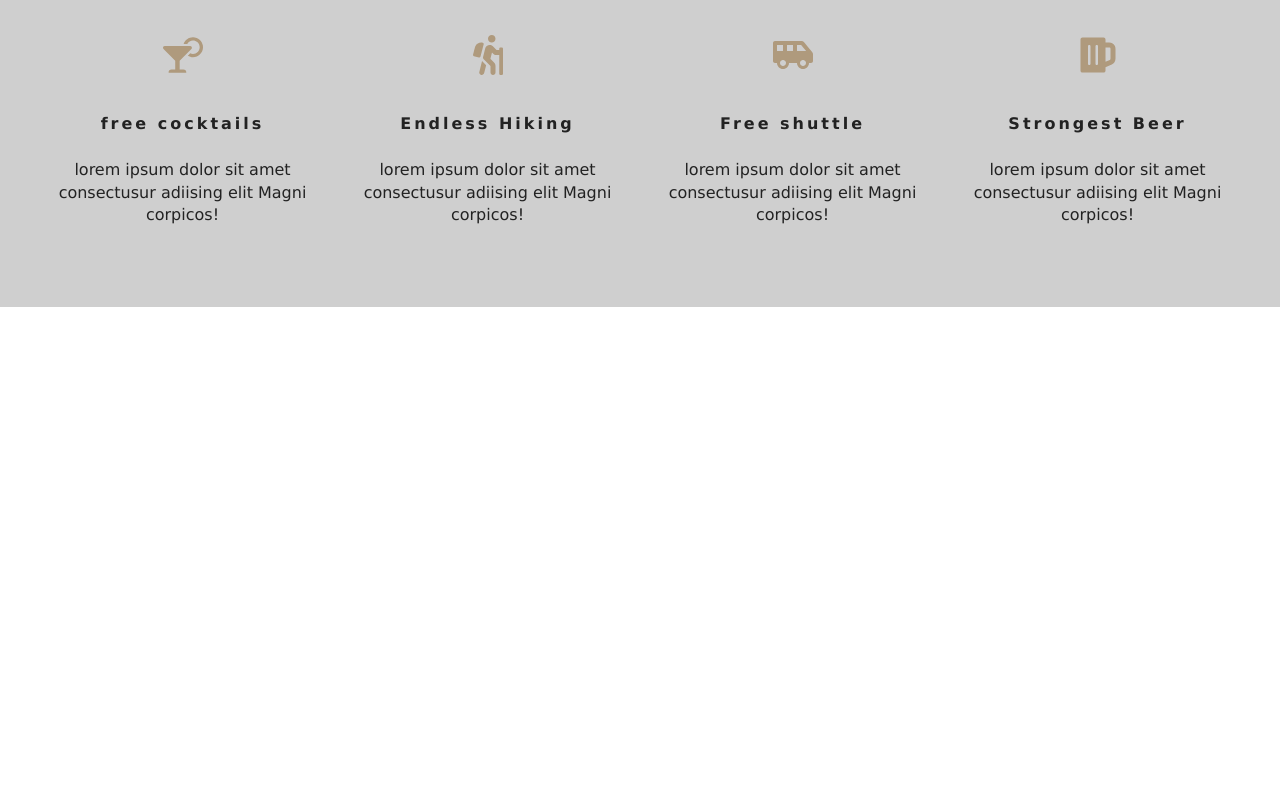
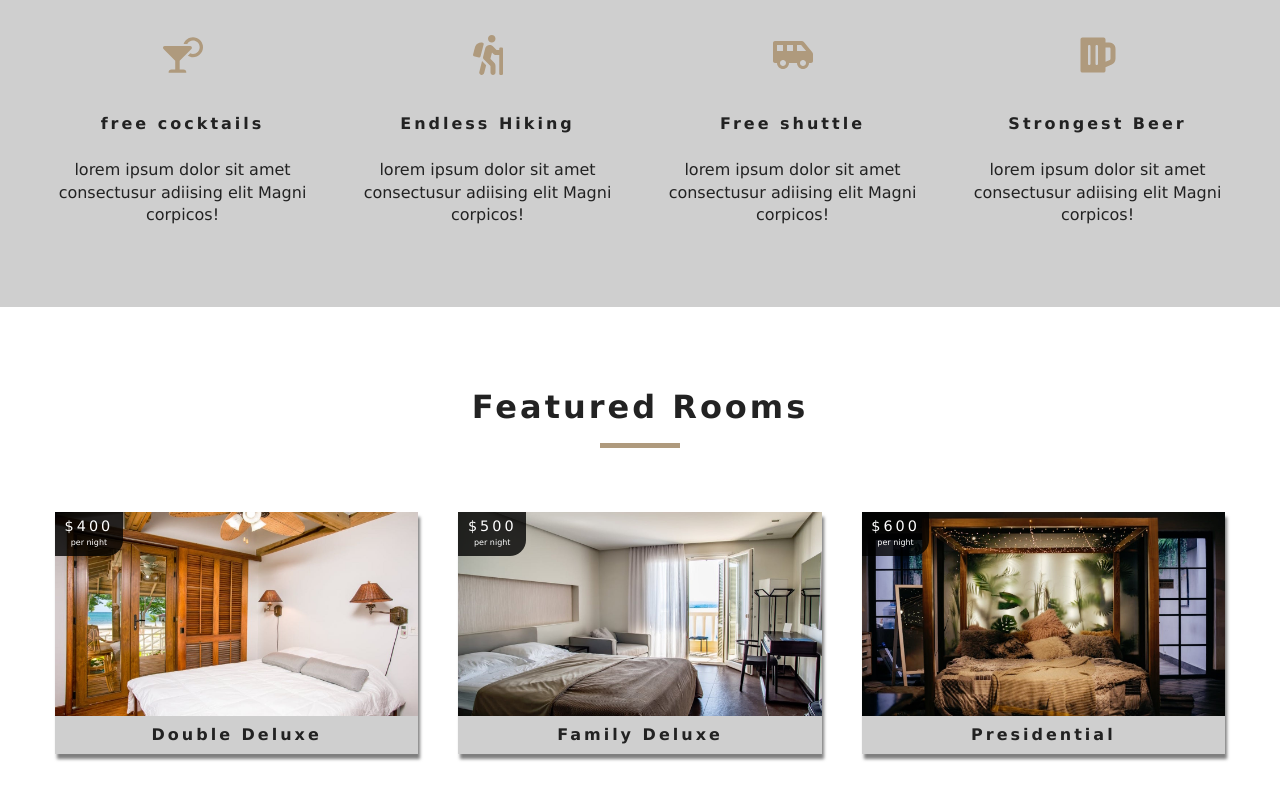
Before and after one commit to anhmmo/beach-resort, a React (Create React App) app: page / in a window 1280 px wide. Shown: the part 972-1772 px from the top of the page. Before the commit the page ends 1279 px from the top, so only its background shows below. Built offline with nearby package versions, Linux system fonts and the light colour scheme.

Commit message:
add featuredRoom

```diff
--- /dev/null
+++ b/src/components/FeaturedRooms.js
@@ -0,0 +1,23 @@
+import React, { Component } from 'react'
+import {RoomContext} from '../context';
+import Loading from './Loading';
+import Room from './Room';
+import Title from './Title';
+export default class FeaturedRooms extends Component {
+    static contextType = RoomContext;
+    render() {
+        let { loading, featuredRooms: rooms } = this.context;
+        rooms = rooms.map(room => {
+            return <Room key={room.id} room={room} />;
+        });
+
+        return (
+            <section className="featured-rooms">
+                <Title title="featured rooms" />
+                    <div className="featured-rooms-center">
+                        {loading ? <Loading /> : rooms}
+                    </div>
+            </section>
+        );
+    }
+}
--- /dev/null
+++ b/src/components/Loading.js
@@ -0,0 +1,10 @@
+import React from 'react'
+import loadingGif from '../images/gif/loading-arrow.gif';
+export default function Loading() {
+    return (
+        <div className="loading">
+            <h4>rooms data loading...</h4>
+            <img src={loadingGif} alt="Loading Gif"/>
+        </div>
+    )
+}
--- /dev/null
+++ b/src/components/Room.js
@@ -0,0 +1,36 @@
+import React from 'react'
+import {Link} from 'react-router-dom';
+import defaultImg from '../images/room-1.jpeg';
+import PropTypes from 'prop-types';
+
+export default function Room({room}) {
+    const {name, slug, images, price} = room;
+
+    return (
+        <article className = "room">
+            <div className="img-container">
+                <img src={images[0] || defaultImg} alt="single room"/>
+                <div className="price-top">
+                    <h6>${price}</h6>
+                    <p>per night</p>
+                </div>
+                <Link to = {`/rooms/${slug}`} className="btn-primary room-link">
+                    Features
+                </Link>
+            </div>
+            <p className="room-info">{name}</p>
+        </article>
+    );
+}
+
+
+Room.propTypes = {
+    room: PropTypes.shape(
+        {
+            name:PropTypes.string.isRequired,
+            slug:PropTypes.string.isRequired,
+            images:PropTypes.arrayOf(PropTypes.string).isRequired,
+            price:PropTypes.number.isRequired
+        }
+    )
+}
--- a/src/pages/Home.js
+++ b/src/pages/Home.js
@@ -3,6 +3,7 @@ import Hero from '../components/Hero';
 import Banner from '../components/Banner';
 import {Link} from 'react-router-dom';
 import Services from '../components/Services';
+import FeaturedRooms from '../components/FeaturedRooms';
 
 export default function Home() {
     return (
@@ -16,6 +17,7 @@ export default function Home() {
         </Banner>
     </Hero>
     <Services />
+    <FeaturedRooms />
     </>
     );
 }
--- a/src/pages/SingleRoom.js
+++ b/src/pages/SingleRoom.js
@@ -1,11 +1,49 @@
 import React, { Component } from 'react'
+import defaultBcg from '../images/room-1.jpeg';
+import Hero from '../components/Hero';
+import Banner from '../components/Banner';
+import {Link} from 'react-router-dom';
+import {RoomContext} from '../context';
+
+
+
 
 export default class SingleRoom extends Component {
+    constructor(props) {
+        super(props)
+        this.state = {
+            slug: this.props.match.params.slug,
+            defaultBcg
+        };
+
+    }
+
+    static contextType = RoomContext;
+
     render() {
-        return (
-            <div>
-                hello from single room page
-            </div>
-        )
+        const {getRoom} = this.context;
+        const room = getRoom(this.state.slug);
+        const {name, description, capacity, size, price, extras, breakfast, pets, images} = room;
+
+        /* check if room is undefine( not found) with tenary operator*/
+
+        return room ?
+        // if true (room found)
+        <Hero hero = "roomsHero">
+            <Banner title={`${name} room`}>
+                <Link to="/rooms" className="btn-primary">
+                    back to rooms
+                </Link>
+            </Banner>
+        </Hero>
+        :
+        // if false (room not found)
+        <div className="error">
+            <h3>no such room could be found</h3>
+            <Link to="/rooms" className="btn-primary">
+                back to rooms
+            </Link>
+        </div>
+
     }
 }
```
